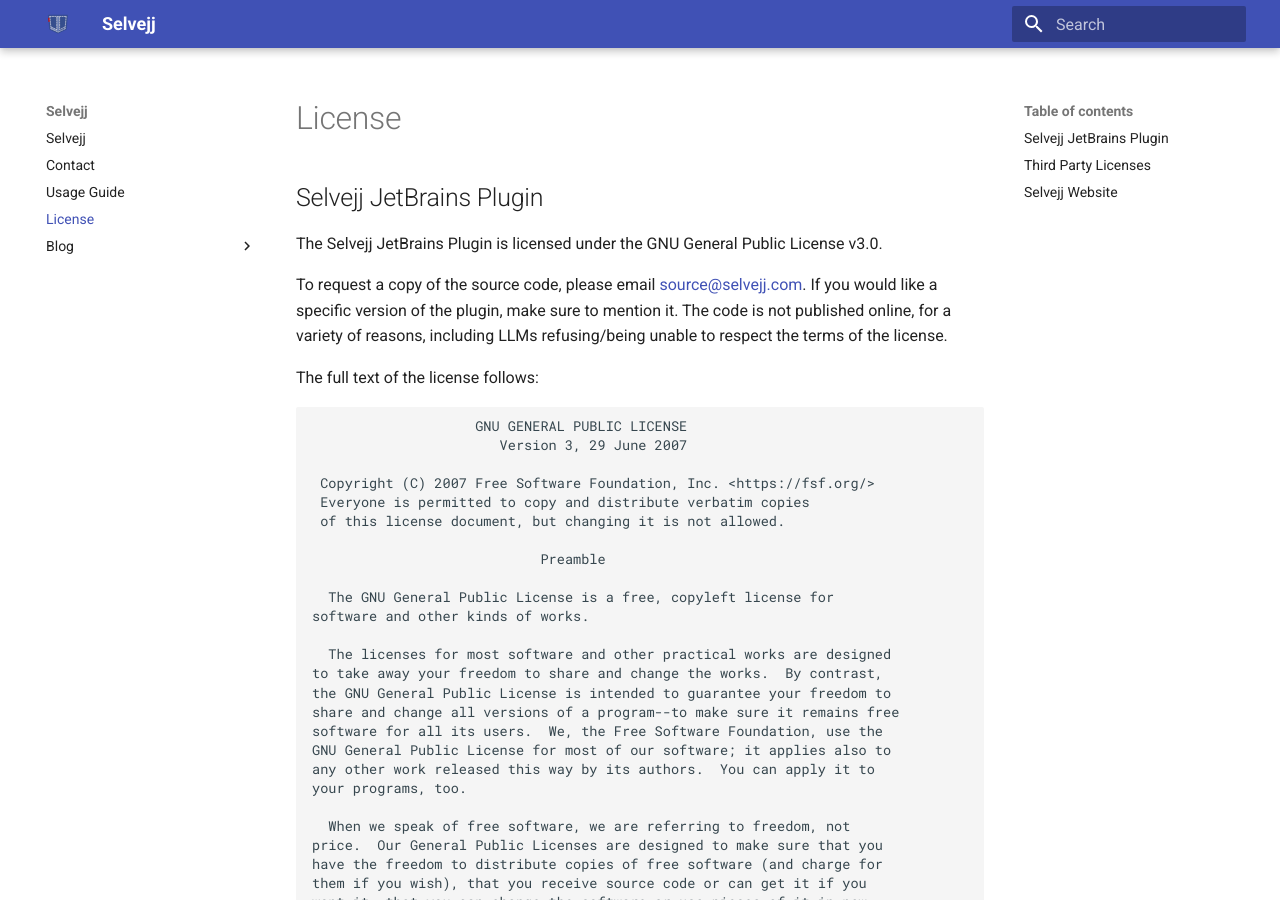
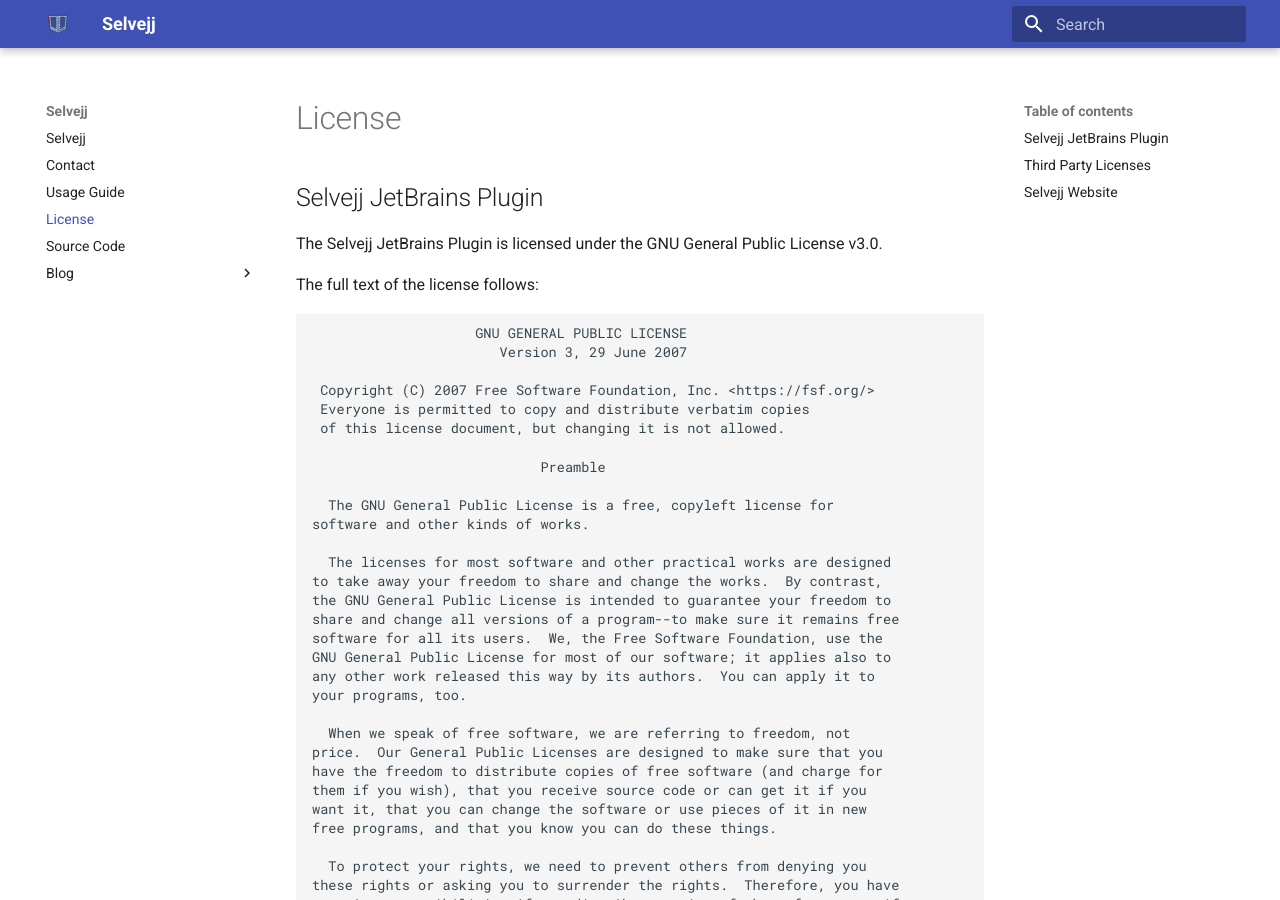
Before and after one commit to selvejj/website, an MkDocs documentation site: the page built from docs/license.md, in a window 1280 px wide and 900 px high. Built offline with MkDocs 1.6.1 and Material for MkDocs 9.7.7, drawn with Linux system fonts in a browser that asks for light colours.

Commit message:
add source code page and code for v0.4.0

```diff
--- a/docs/license.md
+++ b/docs/license.md
@@ -3,9 +3,6 @@
 ## Selvejj JetBrains Plugin
 
 The Selvejj JetBrains Plugin is licensed under the GNU General Public License v3.0.
-
-To request a copy of the source code, please email [source@selvejj.com](mailto:source@selvejj.com). If you would like a specific version of the plugin, make sure to mention it.
-The code is not published online, for a variety of reasons, including LLMs refusing/being unable to respect the terms of the license.
 
 The full text of the license follows:
 
```
Also changed, not shown: docs/source-code.md (added, +5 -0 lines), 1 other file.
